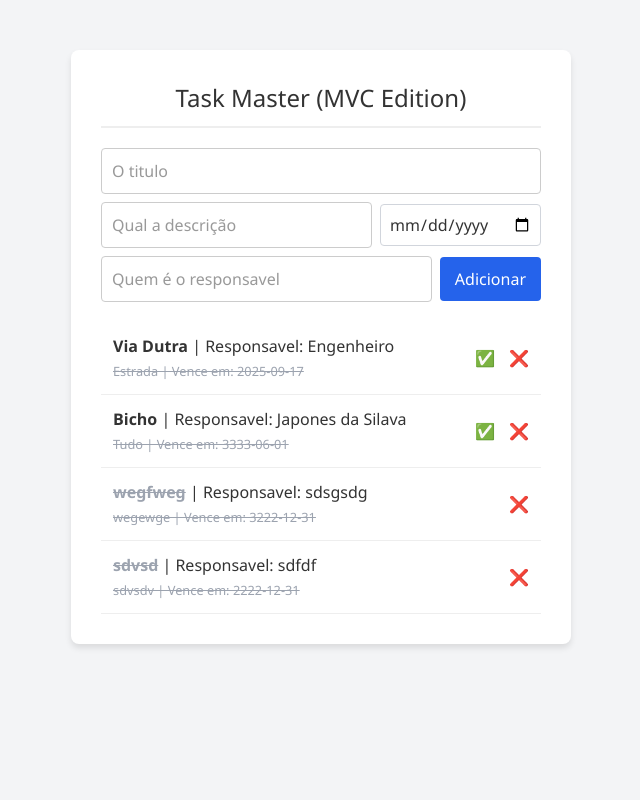
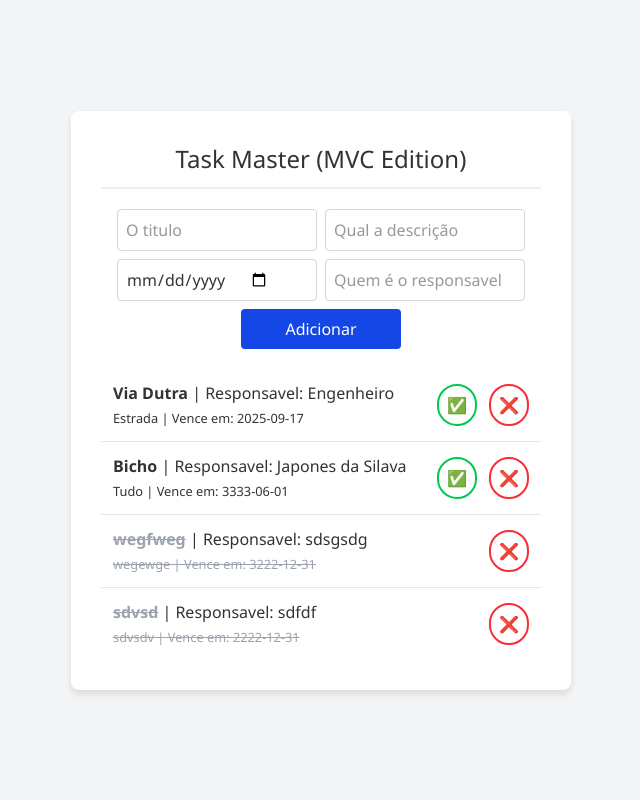
Before and after one commit to LucasVeneziani/ProjetoPHP, a PHP site: page / in a window 1280 px wide. Shown: the whole page, without its empty margins (319-959 px from the left). Run offline with PHP 8.4, Linux system fonts and the light colour scheme; data comes from the database, SQL or seed files in the repository; both versions use the stored data as it was after the commit.

Commit message:
Add files via upload

```diff
--- a/src/View/list.php
+++ b/src/View/list.php
@@ -6,17 +6,11 @@
     <script src="https://cdn.jsdelivr.net/npm/@tailwindcss/browser@4"></script>
     <title>Task Master - Spaghetti</title>
     <style>
-        body { font-family: 'Segoe UI', Tahoma, Geneva, Verdana, sans-serif; background-color: #f3f4f6; color: #333; display: flex; justify-content: center; padding-top: 50px; }
+        body { font-family: 'Segoe UI', Tahoma, Geneva, Verdana, sans-serif; background-color: #f3f4f6; color: #333; display: flex; justify-content: center; align-items: center; height: 100vh; }
         .container { background: #fff; padding: 30px; border-radius: 8px; box-shadow: 0 4px 6px rgba(0,0,0,0.1); width: 100%; max-width: 500px; }
         h1 { font-size: 1.5rem; text-align: center; border-bottom: 2px solid #eee; padding-bottom: 10px; }
         .error { color: #dc2626; background: #fee2e2; padding: 10px; border-radius: 4px; font-size: 0.9rem; }
-        input[type="text"] { flex: 1; padding: 10px; border: 1px solid #ccc; border-radius: 4px; }
-        button { background: #2563eb; color: white; border: none; padding: 10px 15px; border-radius: 4px; cursor: pointer; }
-        button:hover { background: #1d4ed8; }
-        ul { list-style: none; padding: 0; }
-        li { display: flex; justify-content: space-between; align-items: center; padding: 12px; border-bottom: 1px solid #eee; }
-        li.done strong, small { text-decoration: line-through; color: #9ca3af; }
-        .actions a { text-decoration: none; margin-left: 10px; cursor: pointer; }
+        li.done strong, li.done small { text-decoration: line-through; color: #9ca3af; }
     </style>
 </head>
 <body>
@@ -30,26 +24,25 @@
     <!-- O formulário agora aponta para a action 'create' -->
 
     <form method="POST" action="index.php?action=create" class="flex flex-wrap justify-center items-center gap-2 mt-5 mb-5">
-        <input type="text" name="title" placeholder="O titulo" autocomplete="off" class="flex p-2 border border-gray-300 rounded">
-        <input type="text" name="descricao" placeholder="Qual a descrição" autocomplete="off" class="flex p-2 border border-gray-300 rounded">
-        <input type="date" name="dataVenc" placeholder="Data de vencimento" autocomplete="off" class="flex p-2 border border-gray-300 rounded">
-        <input type="text" name="responsavel" placeholder="Quem é o responsavel" autocomplete="off" class="flex p-2 border border-gray-300 rounded">
-        <button type="submit">Adicionar</button>
+        <input type="text" name="title" placeholder="O titulo" autocomplete="off" class="flex border border-gray-300 w-50 p-2 rounded">
+        <input type="text" name="descricao" placeholder="Qual a descrição" autocomplete="off" class="flex border border-gray-300 w-50 p-2 rounded">
+        <input type="date" name="dataVenc" placeholder="Data de vencimento" autocomplete="off" class="flex border border-gray-300 w-50 p-2 rounded">
+        <input type="text" name="responsavel" placeholder="Quem é o responsavel" autocomplete="off" class="flex border border-gray-300 w-50 p-2 rounded">
+        <button type="submit" class="bg-blue-700 hover:bg-blue-800 hover:shadow-lg hover:cursor-pointer text-white py-2 px-4 w-40 rounded">Adicionar</button>
     </form>
 
-    <ul>
+    <ul class="divide-y divide-gray-200">
         <?php foreach ($tasks as $task): ?>
-            <li class="<?php echo $task['done'] ? 'done' : ''; ?>">
+            <li class="flex justify-between items-center p-3 <?php echo $task['done'] ? 'done' : ''; ?>">
                 <div>
                     <strong><?php echo htmlspecialchars($task['title']); ?></strong> | Responsavel: <?php echo $task['responsavel']; ?><br>
                     <small><?php echo htmlspecialchars($task['descricao']); ?> | Vence em: <?php echo $task['dataVenc']; ?></small>
-
                 </div>
-                <div class="actions">
+                <div>
                     <?php if (!$task['done']): ?>
-                        <a href="index.php?action=complete&id=<?php echo $task['id']; ?>">✅</a>
+                        <a class="border-2 border-green-500 hover:bg-green-500 p-2 ml-2 rounded-full" href="index.php?action=complete&id=<?php echo $task['id']; ?>">✅</a>
                     <?php endif; ?>
-                    <a href="index.php?action=delete&id=<?php echo $task['id']; ?>">❌</a>
+                    <a class="border-2 border-red-500 hover:bg-red-500 p-2 ml-2 rounded-full" href="index.php?action=delete&id=<?php echo $task['id']; ?>">❌</a>
                 </div>
             </li>
         <?php endforeach; ?>
```
Also changed, not shown: tasks.sqlite.
